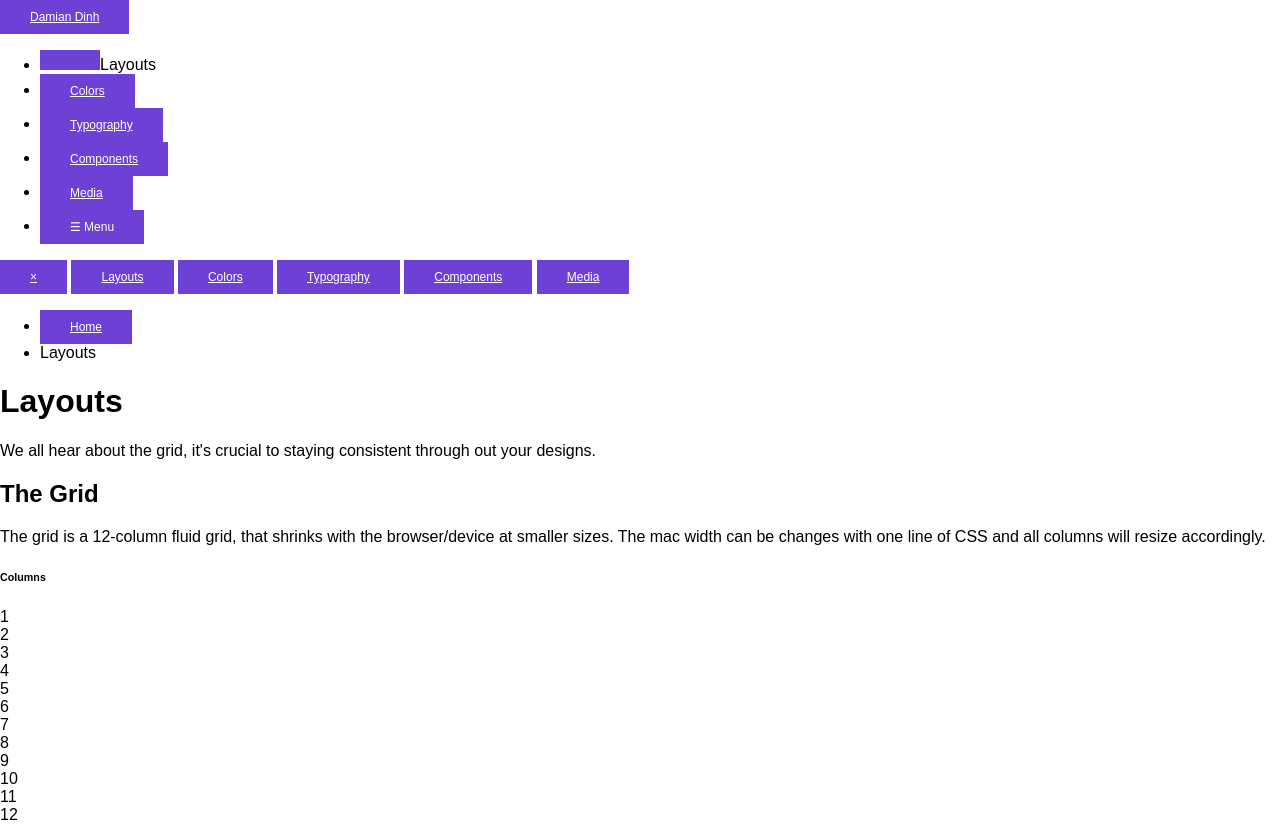
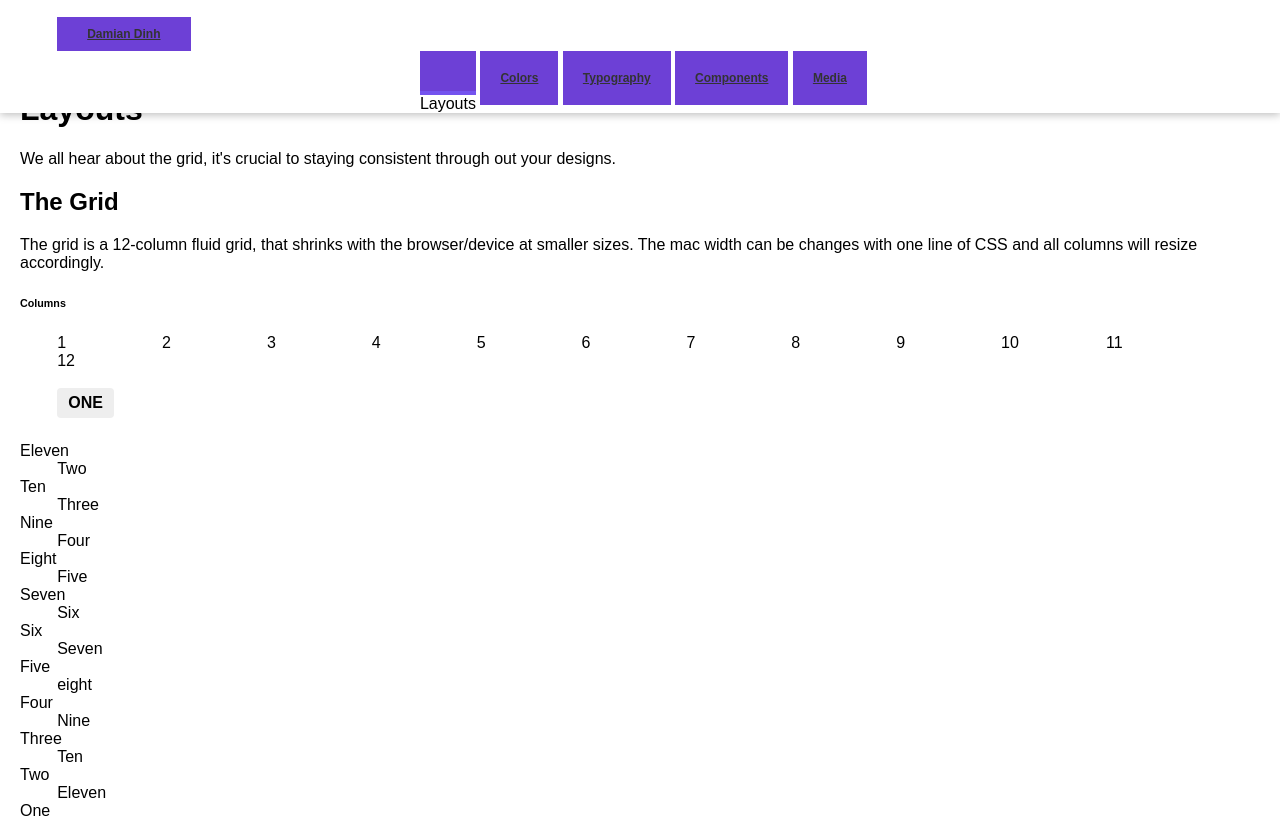
Before and after one commit to DamianDinh/DesignSystem, a plain HTML site: page layouts.html in a window 1280 px wide. Shown: the top 827 px of the page. Drawn offline with Linux system fonts and the light colour scheme.

Commit message:
layout styles

```diff
--- a/css/style.css
+++ b/css/style.css
@@ -37,3 +37,237 @@ a{
     display: inline-block;
     font-size:12px;
 }
+
+/*Navigation------------------------------*/
+
+nav {
+    position: fixed;
+    background: #FFF;
+    top: 0;
+    left: 0;
+    width: 100%;
+    z-index: 1;
+    box-shadow: 0 2px 8px 0 rgba(0,0,0,0.25);
+}
+
+nav a{
+    color: #333;
+    font-weight: bold;
+}
+nav .topnav li.mobile{
+    display: none;
+}
+@media (max-width: 903px){
+    nav .topnav ul li{
+        display: none;
+    }
+    nav .topnav ul li.mobile{
+        display: inline-block;
+    }
+    nav .eight.columns,
+    nav .four.columns {
+              width:48;
+    }
+}
+
+.logo {
+    font-size: 24px;
+    margin-top:16px;
+}
+
+.logo a:hover{
+    color: #7453EF;
+    text-decoration: none;
+}
+
+.topnav{
+    text-align: right;
+}
+
+.topnav ul{
+    margin: 0;
+    padding: 0;
+}
+
+.topnav ul li{
+    display: inline-block;
+    vertical-align: top;
+}
+
+.topnav a{
+    padding: 20px;
+    border-bottom: 4px solid #FFF;
+    display: block;
+    transition: background-color 0.8s ease;
+}
+
+.topnav a.active{
+    padding: 20px;
+    border-bottom: 4px solid #7453EF;
+    color: #7453EF;
+}
+.topnav a:hover{
+    background: #7453EF;
+    border-bottom: 4px solid #7453EF;
+    color: #FFF;
+    text-decoration: none;
+}
+
+.slidenav{
+    height: 100%;
+    width: 0;
+    position: fixed;
+    z-index: 1;
+    top: 0;
+    left: 0;
+    background-color: #111;
+    overflow-x: hidden;
+    transition: 0.5s;
+    padding-top: 60px;
+}
+.slidenav a{
+    padding: 8px 8px 8px 32px;
+    text-decoration: none;
+    color: #818181;
+    display: block;
+    transition: 0.3s;
+}
+.slidenav a:hover {
+    color: #f1f1f1;
+    text-decoration: none;
+}
+.slidenav .closebtn {
+    position: absolute;
+    top: 0;
+    right: 25px;
+    font-size: 36px;
+    margin-left: 50px;
+}
+
+@media screen and (max-height:450px) {
+    .slidenav{
+        padding-top: 15px;
+    }
+    .slidenav a{
+        font-size: 18px;
+    }
+}
+
+/* Breadcrumbs ----------------------------------------------*/
+
+ ul.breadcrumb{
+    padding: 10px 16px 10px 0;
+    list-style: none;
+ }
+ ul.breadcrumb li{
+     display: inline;
+ }
+ ul.breadcrumb li+li:before {
+    padding: 8px;
+    color: black;
+    content: "/\00a0";
+}
+
+/* Grid-------------------------------------------------*/
+
+.container {
+    position: relative;
+    max-width: 1660px;
+    margin: 0 auto;
+    padding: 0 20px;
+}
+
+.column,
+.columns{
+    display: inline-block;
+    vertical-align: top;
+    margin-left: 3%;
+}
+
+.column: first-child,
+.columns: first-child{
+    margin-left: 0;
+}
+
+.one.column {
+    width:4.6%;
+}
+.one.columns {
+    width:5.1%;
+}
+.two.columns {
+    width:13.3%;
+}
+.three.columns {
+    width:22%;
+}
+.four.columns {
+    width:30.6%;
+}
+.five.columns {
+    width:39.3%;
+}
+.six.columns {
+    width:48%;
+}
+.seven.columns {
+    width:56.6%;
+}
+.eight.columns {
+    width:65.3%;
+}
+.nine.columns {
+    width:74.0%;
+}
+.ten.columns {
+    width:82.6%;
+}
+.eleven.columns {
+    width:91.3%;
+}
+.twelve.columns {
+    width:100%;
+    margin-left: 0;
+}
+
+@media (max-width: 550px){
+    .one.column,
+    .one.columns,
+    .two.columns,
+    .three.columns,
+    .four.columns,
+    .five.columns,
+    .six.columns,
+    .seven.columns,
+    .eight.columns,
+    .nine.columns,
+    .ten.columns,
+    .eleven.columns,
+    .twelve.columns, {
+        width: 100%
+}
+.column,
+    .columns{
+        margin-left: 0%;
+    }
+}
+
+.example-grid .column,
+.example-grid .colums{
+    background: #EEE;
+    text-align: center;
+    border-radius: 4px;
+    text-transform: uppercase;
+    height: 30px;
+    line-height: 30px;
+    margin-bottom: 24px;
+    font-weight: 600;
+}
+
+/*Footer----------------------------------------*/
+
+footer{
+    border-top: 1px solid #E1E1E1;
+    margin-top: 48px;
+    padding: 24px 0 0;
+}
```
